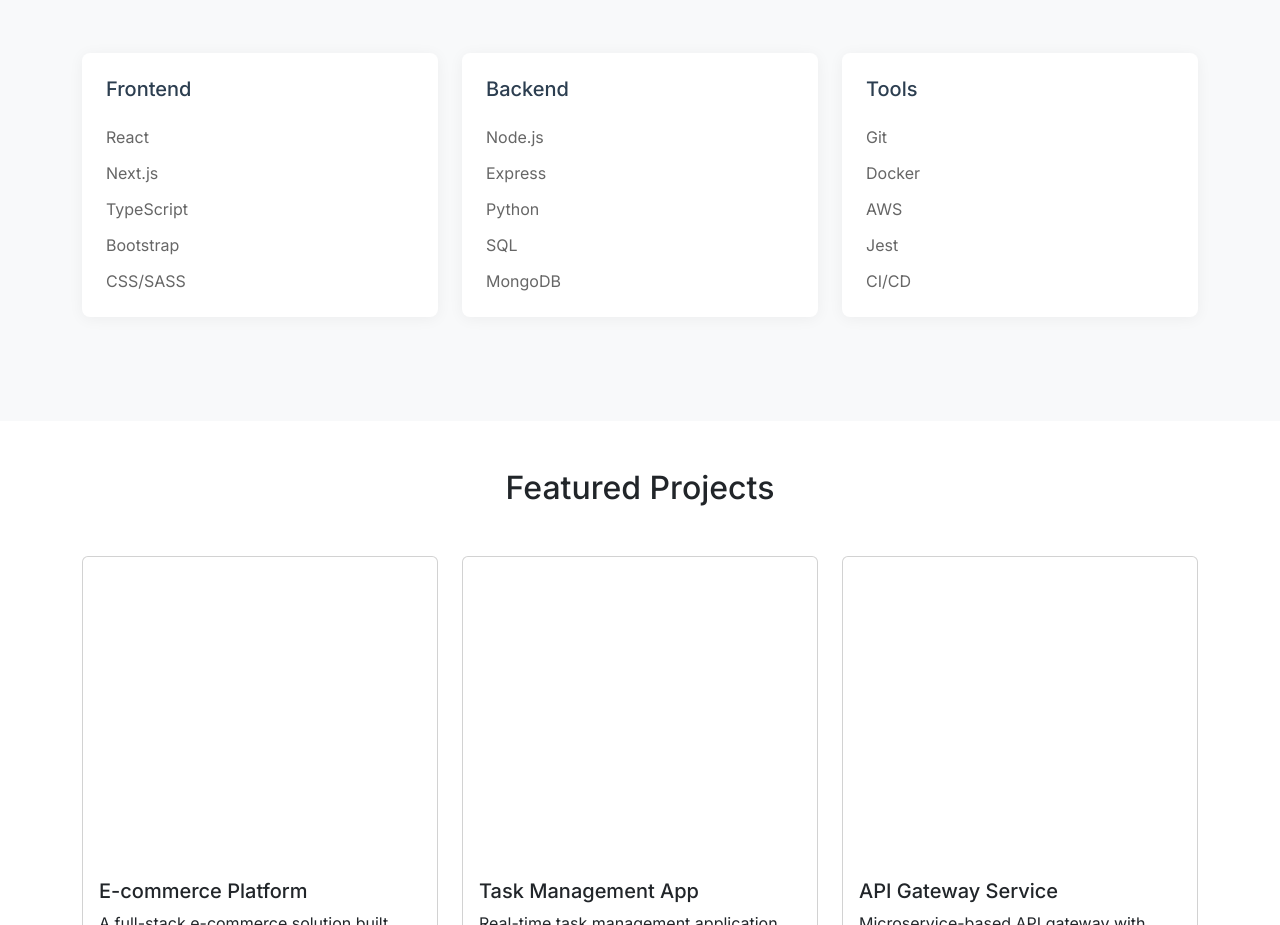
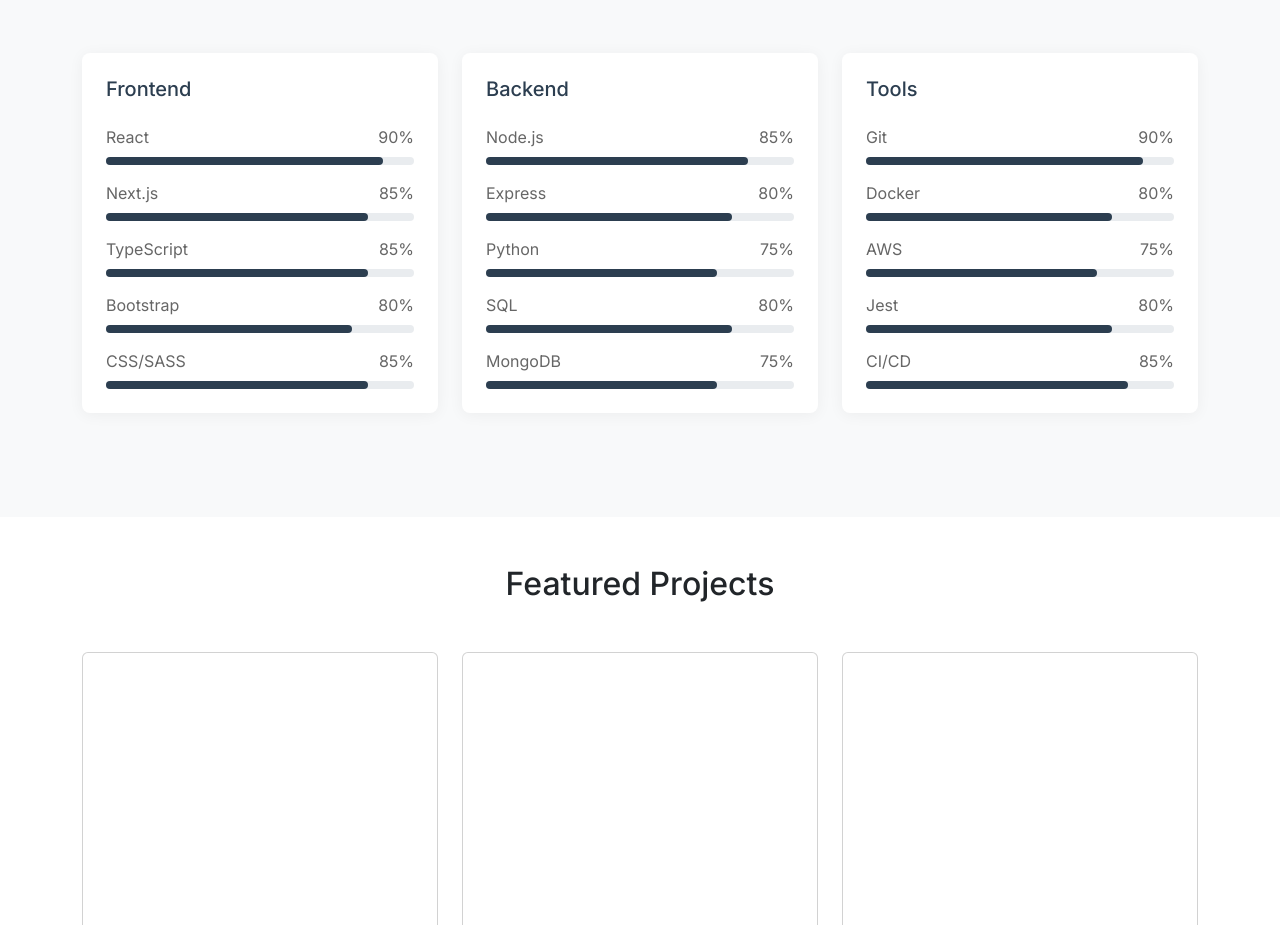
Before and after one commit to lorimweb/portfolio, a Next.js app: page / in a window 1280 px wide. Shown: the part 1413-2338 px from the top of the page. Built offline with nearby package versions, Linux system fonts and the light colour scheme.

Commit message:
feat: enhance Skills section with detailed skill items and progress bars

```diff
--- a/src/sections/Skills.tsx
+++ b/src/sections/Skills.tsx
@@ -3,9 +3,36 @@
 import styled from 'styled-components';
 
 const skills = [
-  { category: 'Frontend', items: ['React', 'Next.js', 'TypeScript', 'Bootstrap', 'CSS/SASS'] },
-  { category: 'Backend', items: ['Node.js', 'Express', 'Python', 'SQL', 'MongoDB'] },
-  { category: 'Tools', items: ['Git', 'Docker', 'AWS', 'Jest', 'CI/CD'] }
+  {
+    category: 'Frontend',
+    items: [
+      { name: 'React', percentage: 90 },
+      { name: 'Next.js', percentage: 85 },
+      { name: 'TypeScript', percentage: 85 },
+      { name: 'Bootstrap', percentage: 80 },
+      { name: 'CSS/SASS', percentage: 85 }
+    ]
+  },
+  {
+    category: 'Backend',
+    items: [
+      { name: 'Node.js', percentage: 85 },
+      { name: 'Express', percentage: 80 },
+      { name: 'Python', percentage: 75 },
+      { name: 'SQL', percentage: 80 },
+      { name: 'MongoDB', percentage: 75 }
+    ]
+  },
+  {
+    category: 'Tools',
+    items: [
+      { name: 'Git', percentage: 90 },
+      { name: 'Docker', percentage: 80 },
+      { name: 'AWS', percentage: 75 },
+      { name: 'Jest', percentage: 80 },
+      { name: 'CI/CD', percentage: 85 }
+    ]
+  }
 ];
 
 const SkillsSection = styled.section`
@@ -44,13 +71,35 @@
 `;
 
 const SkillItem = styled.li`
-  margin-bottom: 0.75rem;
+  margin-bottom: 1rem;
   color: #666;
   font-size: 1rem;
 
   &:last-child {
     margin-bottom: 0;
   }
+`;
+
+const ProgressBarContainer = styled.div`
+  width: 100%;
+  height: 8px;
+  background-color: #e9ecef;
+  border-radius: 4px;
+  margin-top: 0.5rem;
+`;
+
+const ProgressBarFill = styled.div<{ width: number }>`
+  height: 100%;
+  border-radius: 4px;
+  background-color: #2c3e50;
+  width: ${props => props.width}%;
+  transition: width 0.6s ease;
+`;
+
+const SkillName = styled.span`
+  display: flex;
+  justify-content: space-between;
+  align-items: center;
 `;
 
 export default function Skills() {
@@ -66,7 +115,13 @@
                 <SkillList>
                   {skillGroup.items.map((skill, idx) => (
                     <SkillItem key={idx}>
-                      {skill}
+                      <SkillName>
+                        {skill.name}
+                        <span>{skill.percentage}%</span>
+                      </SkillName>
+                      <ProgressBarContainer>
+                        <ProgressBarFill width={skill.percentage} />
+                      </ProgressBarContainer>
                     </SkillItem>
                   ))}
                 </SkillList>
```
